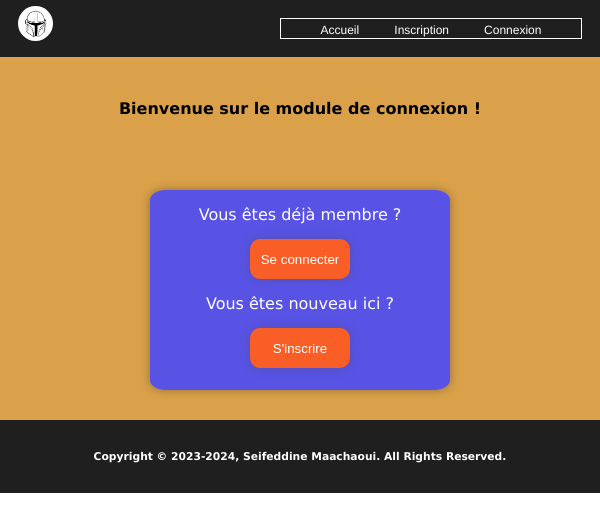
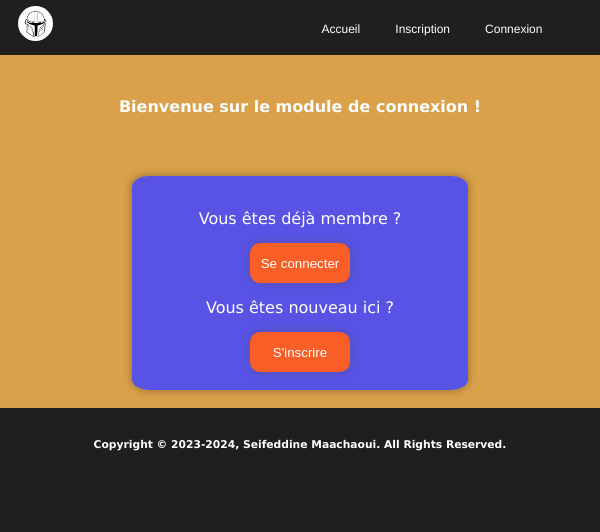
Before and after one commit to seif-maachaoui/module-connexion, a PHP site: page /index.php in a window 600 px wide. Shown: the top 532 px of the page. Run offline with PHP 8.4, Linux system fonts and the light colour scheme.

Commit message:
Je procède à quelques ajustements sur le fichier css.

```diff
--- a/style.css
+++ b/style.css
@@ -60,14 +60,14 @@ section h1{
 
 section article{
     width: 300px;
-    height: 200px;
     display: flex;
     flex-direction: column;
     align-items: center;
     background-color: rgba(76, 76, 245, 0.907);
     border-radius: 5%;
     box-shadow: 0 0 10px 0 rgba(0, 0, 0, 0.33);
-    margin: 5%;
+    margin: 3%;
+    padding: 3% 3%;
 }
 
 section article p{
@@ -145,6 +145,8 @@ form a:hover{
 
 footer{
     width: 100%;
+    height: 100%;
+    position: fixed;
     background-color: rgba(0, 0, 0, 0.877);
 }
 
@@ -194,7 +196,7 @@ footer h6{
     section h1{
         font-size: 16px;
         text-align: center;
-        color: black;
+        color: rgb(253, 253, 253);
         margin: 5%;
         padding: 2% 2%;
     }
@@ -303,7 +305,6 @@ footer h6{
     nav{
         margin: 3%;
         width: 50%;
-        border: 1px solid white;
 
       }
 
@@ -323,7 +324,7 @@ footer h6{
     section h1{
         font-size: 16px;
         text-align: center;
-        color: black;
+        color: rgb(253, 253, 253);
         margin: 5%;
         padding: 2% 2%;
     }
```
